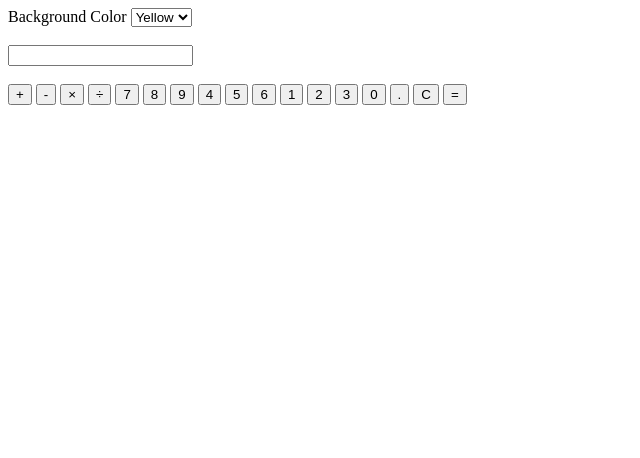
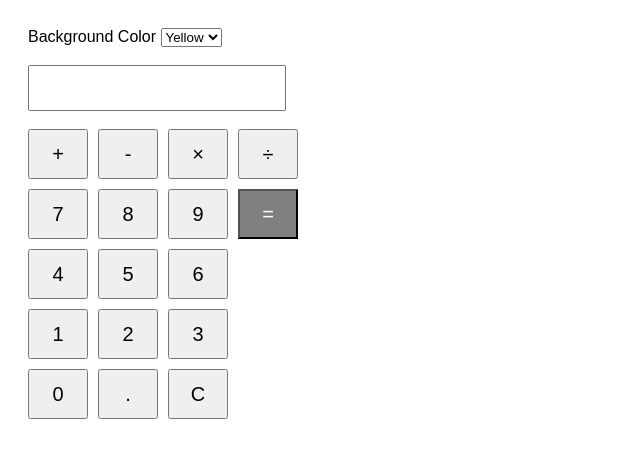
Before and after one commit to muhammadmikailabdulsalam/mamman-sCalculator, a plain HTML site: page index.html in a window 1280 px wide. Shown: the whole page, without its empty margins (0-640 px from the left). Drawn offline with Linux system fonts and the light colour scheme.

Commit message:
Fix CSS loading

```diff
--- a/index.html
+++ b/index.html
@@ -1,10 +1,12 @@
 <!DOCTYPE html>
 <html>
 <head>
+    <meta charset="UTF-8">
+    <meta name="viewport" content="width=device-width, initial-scale=1.0">
     <title>Calculator</title>
 
-    <!-- Linking External CSS -->
     <link rel="stylesheet" href="style.css">
+
 </head>
 
 <body>
--- a/style.css
+++ b/style.css
@@ -0,0 +1,44 @@
+body{
+    font-family: Arial;
+    padding:20px;
+}
+
+#display{
+    width:250px;
+    height:40px;
+    font-size:20px;
+}
+
+.calculator{
+
+display:grid;
+
+grid-template-columns:repeat(4,60px);
+
+gap:10px;
+
+width:270px;
+
+}
+
+button{
+
+height:50px;
+
+font-size:20px;
+
+cursor:pointer;
+
+}
+
+.equal{
+
+grid-column:4;
+
+grid-row:2/6;
+
+background:gray;
+
+color:white;
+
+}
```
